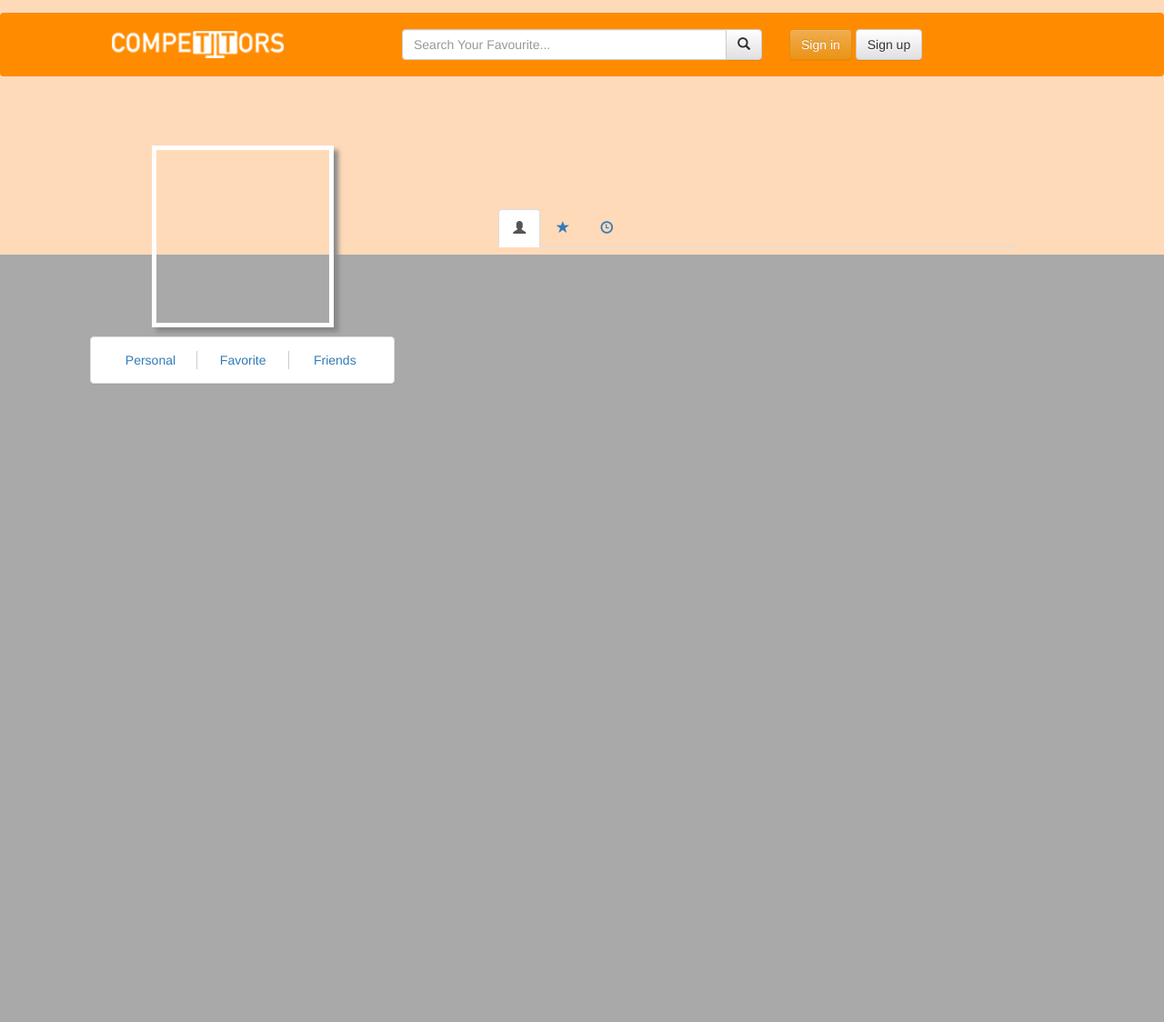
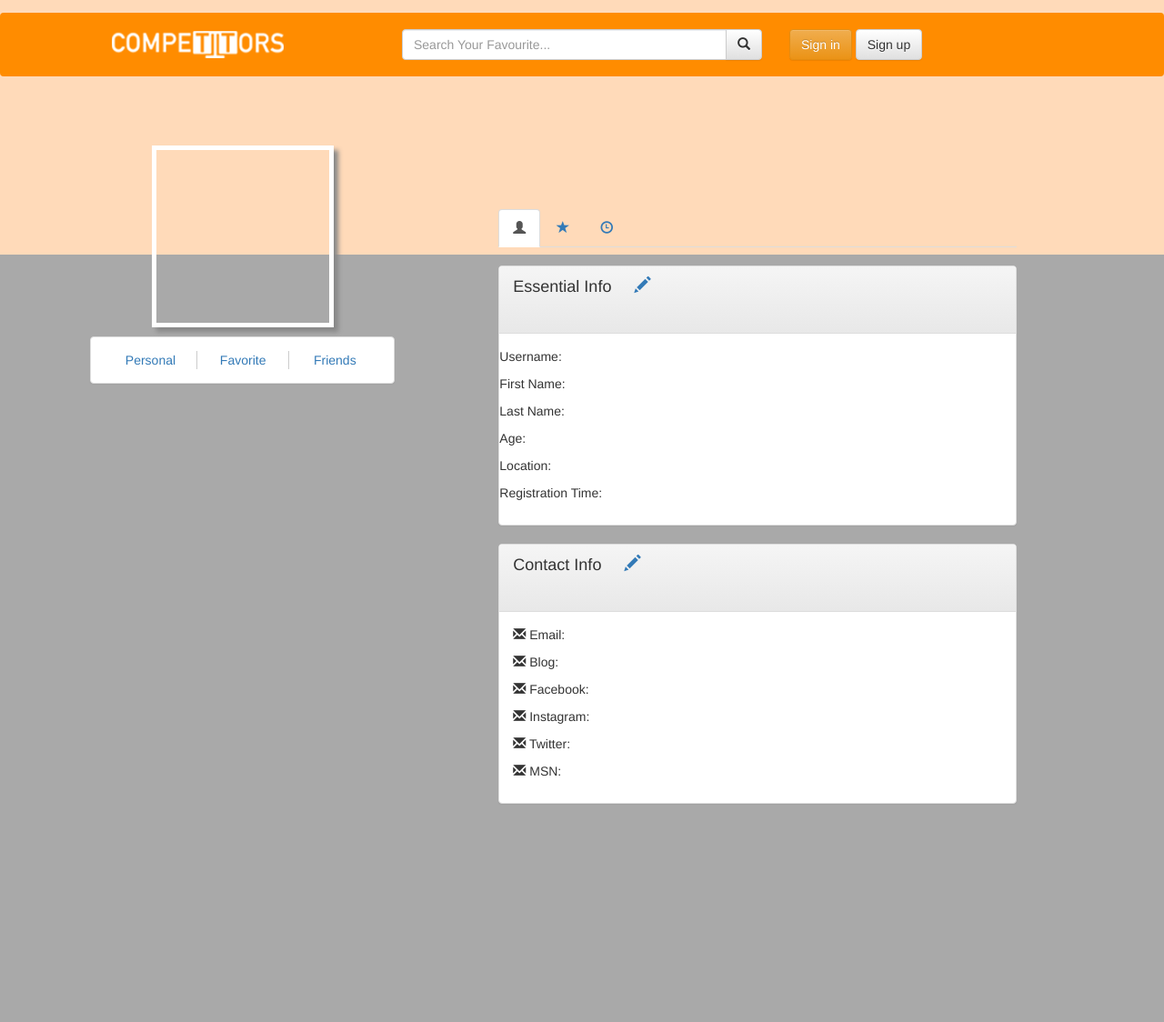
Before and after one commit to competitor/competitors, a Django app: template competitors/templates/competitors/profile.html in a window 1280 px wide. Shown: the top 1124 px of the page at 91% size. Run offline with Django 3.2, Linux system fonts and the light colour scheme; the template is opened without the code that fills it: values that come from a table or form of the project are taken from there, others are empty; data comes from the database, SQL or seed files in the repository; some libraries are stand-ins or nearby versions.

Commit message:
panels divided

```diff
--- a/competitors/static/competitors/css/profile.css
+++ b/competitors/static/competitors/css/profile.css
@@ -8,6 +8,15 @@
 
 .cp-profile-nav-content:not(:first-child){
 	border-left: 1px solid #ccc;
+}
+
+.cp-profile-pane{
+	border-left:none;
+	border-right:none;
+	background: none;
+	padding: 0;
+	height: inherit;
+
 }
 
 #navbar-container{
--- a/competitors/templates/competitors/profile.html
+++ b/competitors/templates/competitors/profile.html
@@ -117,12 +117,62 @@
                     <li role="presentation"><a href="#tab-2"><span class="glyphicon glyphicon-star" aria-hidden="true"></a></li>
                     <li role="presentation"><a href="#tab-3"><span class="glyphicon glyphicon-time" aria-hidden="true"></a></li>
                 </ul>
+                <br/>
+                <div class="tab-content">
+                    <div class="tab-pane cp-profile-pane active" id="tab-1">
+                        <div class="panel panel-default">
+                            <div class="panel-heading">
+                                <h4>Essential Info &nbsp;&nbsp;&nbsp;
+                                    <a class="glyphicon glyphicon-pencil" aria-hidden="true"></a>
+                                </h4>
+                            </div>
+
+                            <div class="text-left panel-body row">
+                                <p>Username: </p>
+                                <p>First Name: </p>
+                                <p>Last Name: </p>
+                                <p>Age: </p>
+                                <p>Location: </p>
+                                <p>Registration Time:</p>
+                            </div>
+                        </div>
+
+                        <div class="panel panel-default">
+                            <div class="panel-heading">
+                                <h4>Contact Info &nbsp;&nbsp;&nbsp;
+                                    <a class="glyphicon glyphicon-pencil" aria-hidden="true"></a>
+                                </h4>
+                            </div>
+                            <div class="panel-body text-left">
+                                <p><span class="glyphicon glyphicon-envelope" aria-hidden="true"></span>  Email: </p>
+                                <p><span class="glyphicon glyphicon-envelope" aria-hidden="true"></span>  Blog: </p>
+                                <p><span class="glyphicon glyphicon-envelope" aria-hidden="true"></span>  Facebook: </p>
+                                <p><span class="glyphicon glyphicon-envelope" aria-hidden="true"></span>  Instagram: </p>
+                                <p><span class="glyphicon glyphicon-envelope" aria-hidden="true"></span>  Twitter: </p>
+                                <p><span class="glyphicon glyphicon-envelope" aria-hidden="true"></span>  MSN: </p>
+                            </div>
+                        </div>
+                    </div>
+                    <div class="tab-pane" id="tab-2">asd</div>
+                    <div class="tab-pane" id="tab-3">123</div>
+                </div>
             </div>
             <div class="" id="favorite" ng-show="favoriteshow">
                 <ul class="nav nav-tabs" id="tabs">
-                    <li role="presentation" class="active"><a href="#tab-1"><span class="glyphicon glyphicon-user" aria-hidden="true"></a></li>
-                    <li role="presentation"><a href="#tab-2"><span class="glyphicon glyphicon-star" aria-hidden="true"></a></li>
+                    <li role="presentation" class="active"><a href="#tab-21"><span class="glyphicon glyphicon-user" aria-hidden="true">Favorite Teams</a></li>
+                    <li role="presentation"><a href="#tab-22"><span class="glyphicon glyphicon-star" aria-hidden="true">Favorite Players</a></li>
                 </ul>
+                <div class="tab-content">
+                    <div class="tab-pane active" id="tab-21">
+                        {% for team in teamfollows %}
+                        {% endfor %}
+                    </div>
+                    <div class="tab-pane" id="tab-22">
+                        {% for player in playerfollows %}
+                        {% endfor %}
+                    </div>
+                </div>
+                </div>
             </div>
             <div class="" id="friends" ng-show="friendsshow">
                 axxx
```
